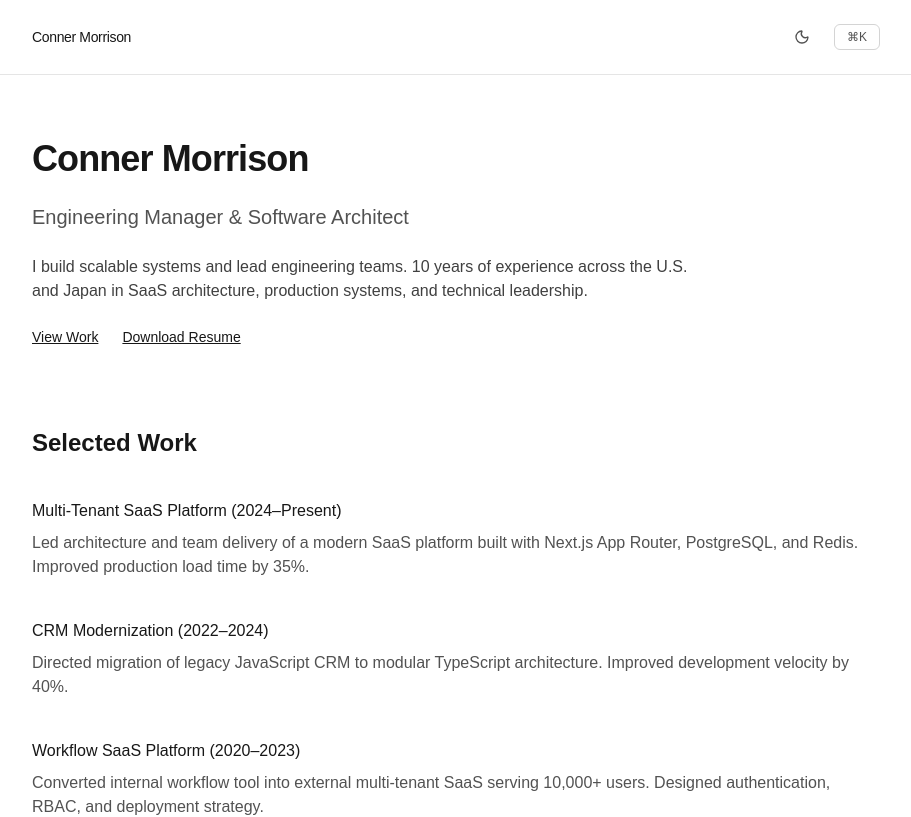
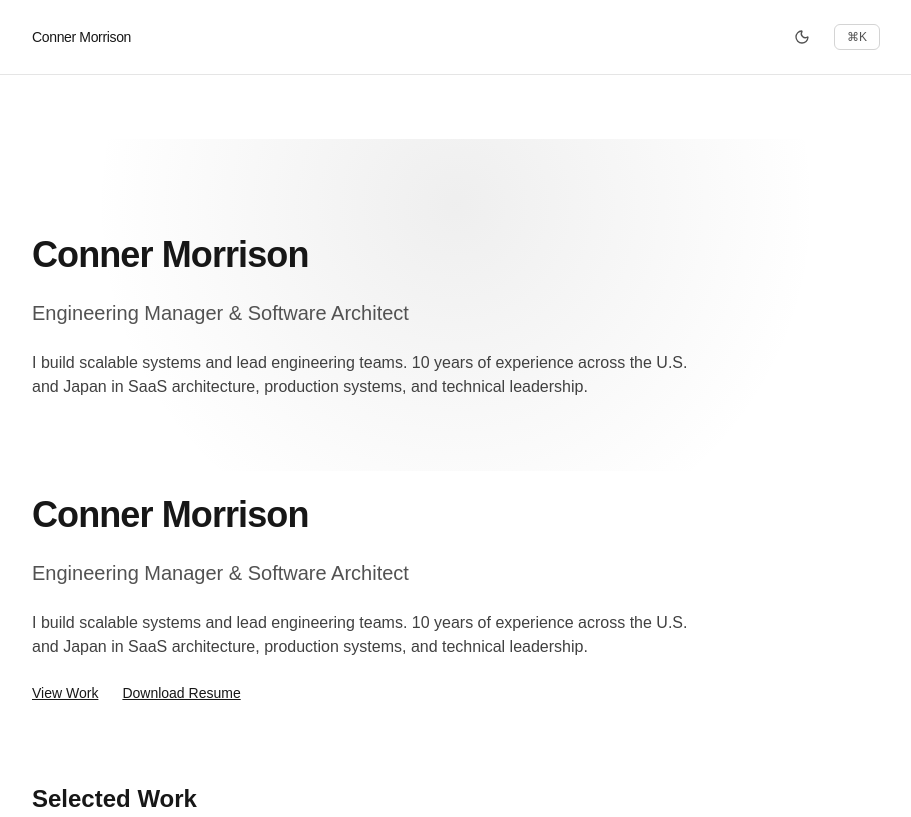
Before and after one commit to conner-morrison/full-stack-portfolio, a Next.js app: page / in a window 1280 px wide. Shown: the top 817 px of the page, without its empty margins (184-1095 px from the left). Built offline with nearby package versions, Linux system fonts and the light colour scheme.

Commit message:
✔ Subtle spotlight depth

```diff
--- a/app/components/header.tsx
+++ b/app/components/header.tsx
@@ -21,7 +21,7 @@ export function Header({ onOpenCommand }: { onOpenCommand: () => void }) {
             onClick={() =>
               setTheme(theme === "dark" ? "light" : "dark")
             }
-            className="hover:opacity-70 transition"
+            className="hover:opacity-80 transition-colors duration-200"
           >
             {theme === "dark" ? <Sun size={16} /> : <Moon size={16} />}
           </button>
--- a/app/page.tsx
+++ b/app/page.tsx
@@ -1,8 +1,27 @@
 import { MotionWrapper } from "@/components/motion-wrapper";
+import { Spotlight } from "@/components/spotlight";
 
 export default function HomePage() {
     return (
       <MotionWrapper>
+        <section className="relative space-y-6 py-24">
+          <Spotlight />
+
+          <h1 className="text-4xl font-semibold tracking-tight">
+            Conner Morrison
+          </h1>
+
+          <p className="text-xl text-neutral-600 dark:text-neutral-400">
+            Engineering Manager & Software Architect
+          </p>
+
+          <p className="text-neutral-700 dark:text-neutral-300 max-w-2xl">
+            I build scalable systems and lead engineering teams.
+            10 years of experience across the U.S. and Japan in SaaS architecture,
+            production systems, and technical leadership.
+          </p>
+        </section>
+
       <div className="space-y-20">
         <section className="space-y-6">
           <h1 className="text-4xl font-semibold tracking-tight">
--- /dev/null
+++ b/src/components/spotlight.tsx
@@ -0,0 +1,17 @@
+"use client";
+
+export function Spotlight() {
+  return (
+    <div
+      aria-hidden
+      className="
+        pointer-events-none
+        absolute
+        inset-0
+        -z-10
+        bg-[radial-gradient(600px_circle_at_50%_20%,rgba(120,120,120,0.12),transparent_60%)]
+        dark:bg-[radial-gradient(600px_circle_at_50%_20%,rgba(255,255,255,0.06),transparent_60%)]
+      "
+    />
+  );
+}
```
